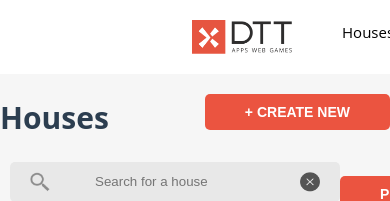
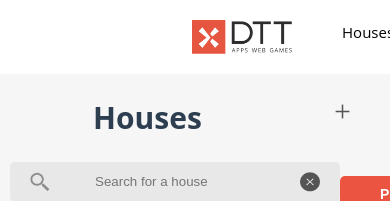
Before and after one commit to tannazma/dtt-assessment, a Vue app: page /list in a window 390 px wide. Shown: the top 201 px of the page. Built offline with nearby package versions, Linux system fonts and the light colour scheme; no server answers.

Commit message:
responsive title and create new button for mobile + style

```diff
--- a/src/components/CreateNew.vue
+++ b/src/components/CreateNew.vue
@@ -1,10 +1,44 @@
 <template class="create-new">
   <div>
     <h1></h1>
-    <RouterLink to="/new"><button class="create-new primary" >+ CREATE NEW</button></RouterLink>
+    <RouterLink to="/new"
+      ><button class="create-new primary">
+        <img
+          style="width: 15px; position: relative; top: 2px; margin-right: 12px;"
+          class="upload-image"
+          src="/src/assets/ic_plus_white@3x.png"
+        />
+        <img style="width: 15px" class="upload-image-gray" src="/src/assets/ic_plus_grey@3x.png" />
+        <span> CREATE NEW</span>
+      </button></RouterLink
+    >
   </div>
 </template>
 
 <script setup lang="ts">
 import { RouterLink } from 'vue-router'
 </script>
+
+<style scoped>
+@media (max-width: 800px) {
+  .create-new {
+    background-color: transparent;
+    color: black;
+  }
+
+  span {
+    display: none;
+  }
+  .upload-image-gray {
+    width: 25px;
+  }
+  .upload-image {
+    display: none;
+  }
+}
+@media (min-width: 800px) {
+  .upload-image-gray {
+    display: none;
+  }
+}
+</style>
--- a/src/views/ListOfHouses.vue
+++ b/src/views/ListOfHouses.vue
@@ -208,6 +208,12 @@ async function deleteHouse(houseId: number | undefined) {
   align-content: space-between;
 }
 
+@media (max-width: 800px) {
+  .title {
+    text-align: center;
+  }
+}
+
 .second-part {
   display: flex;
   align-items: center;
```
